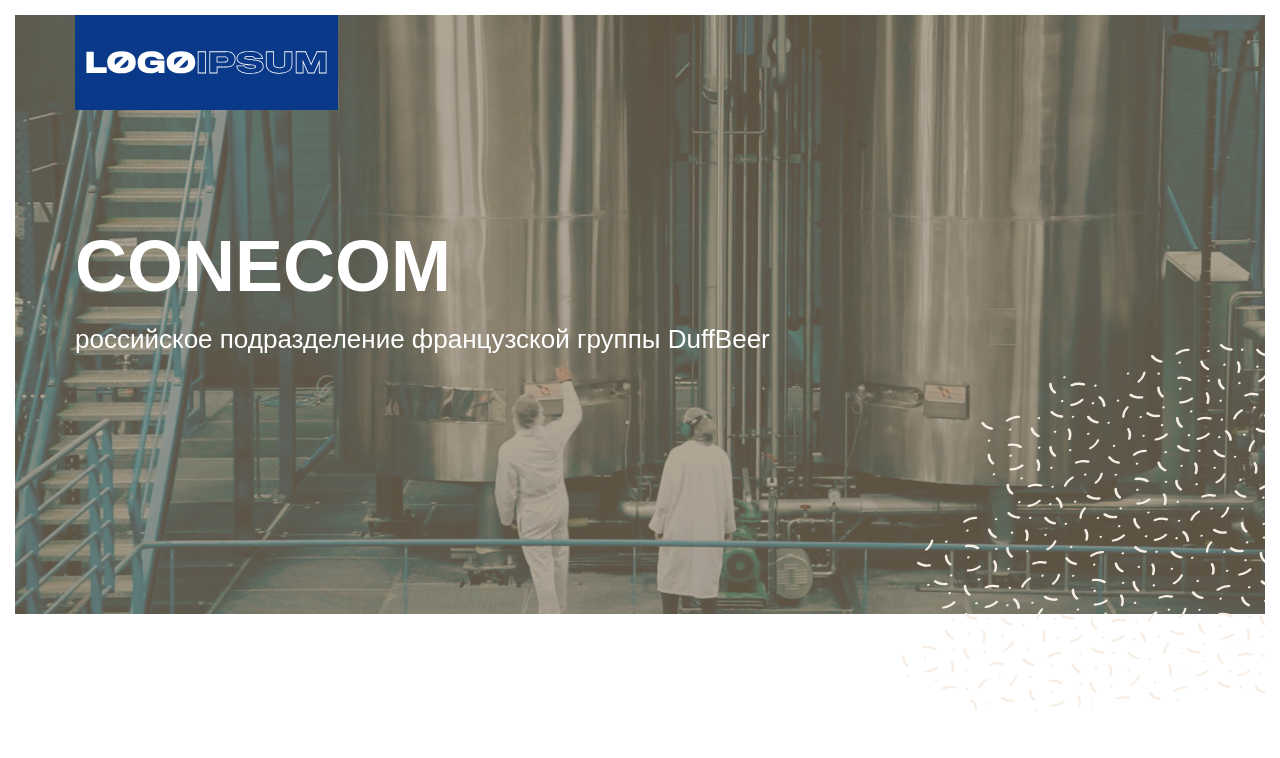
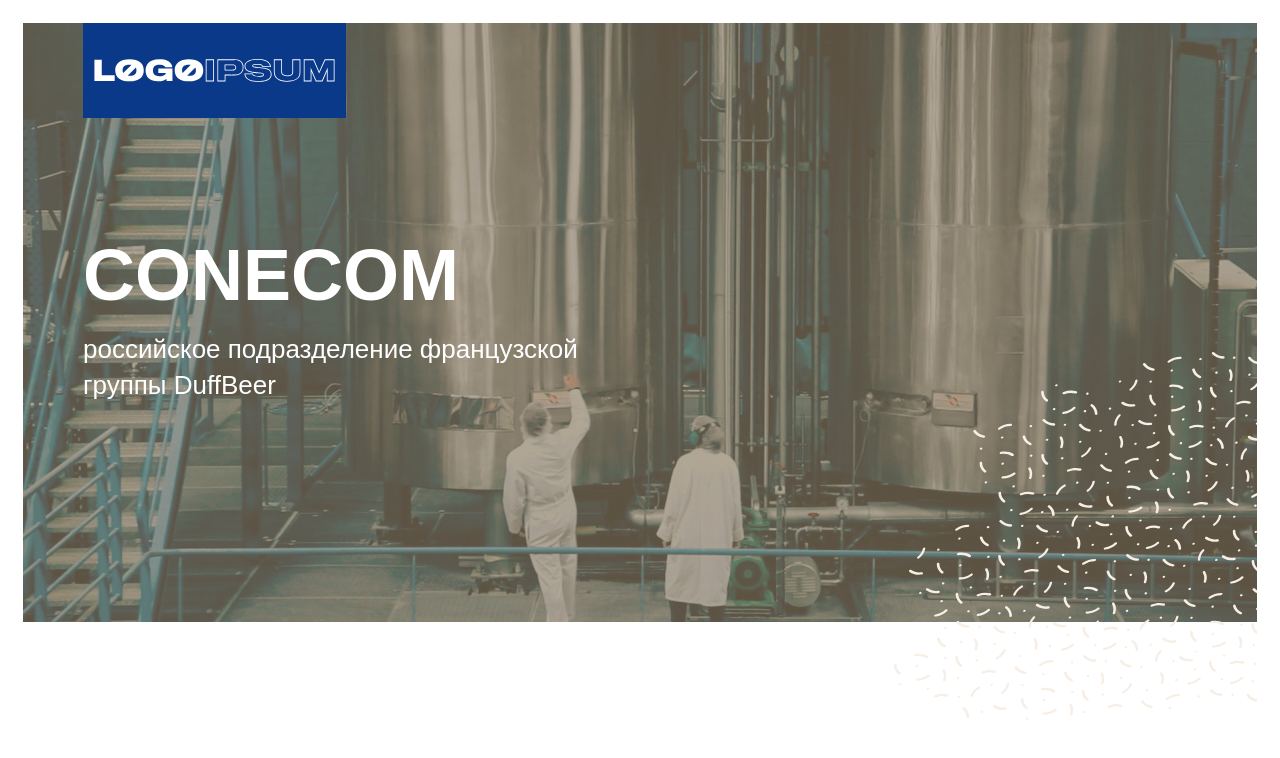
Before and after one commit to Olehouseproduction/conecom, a website built with Vite: page index.html in a window 1280 px wide. Built offline with nearby package versions, Linux system fonts and the light colour scheme.

Commit message:
convert rem to em

```diff
--- a/index.html
+++ b/index.html
@@ -15,7 +15,11 @@
               <img src="images/icons/logo.svg" alt="" class="hero-screen__logo-image" />
             </a>
             <h1 class="hero-screen__title">Conecom</h1>
-            <p class="hero-screen__subtitle">российское подразделение французской группы DuffBeer</p>
+            <p class="hero-screen__subtitle">
+              российское подразделение французской
+              <span><br /></span>
+              группы DuffBeer
+            </p>
           </div>
           <div class="decoration">
             <img src="images/icons/decoration.svg" alt="" />
--- a/style.scss
+++ b/style.scss
@@ -1,82 +1,67 @@
 // reset
-*,
-*::before,
-*::after {
+.page,
+.page * {
   box-sizing: border-box;
 }
 
-body,
-h1,
-h2,
-h3,
-h4,
-p,
-figure,
-blockquote,
-dl,
-dd {
+.page h1,
+.page h2,
+.page h3,
+.page h4,
+.page p,
+.page figure,
+.page blockquote,
+.page dl,
+.page dd {
   margin: 0;
 }
 
-ul[role="list"],
-ol[role="list"] {
+.page ul[role="list"],
+.page ol[role="list"] {
   list-style: none;
 }
 
-html:focus-within {
-  scroll-behavior: smooth;
-}
-
-body {
-  min-height: 100vh;
-  text-rendering: optimizeSpeed;
-}
-
-img,
-picture {
+.page img,
+.page picture {
   max-width: 100%;
   display: block;
 }
 
-input,
-button,
-textarea,
-select {
+.page input,
+.page button,
+.page textarea,
+.page select {
   font: inherit;
 }
 
-//reset-end
+// reset-end
 
-html {
-  font-size: 62.5%; // 1rem = 10px
-}
-
-body {
-  margin: 0;
-}
+.page {
+  display: flex;
+  justify-content: center;
+  // align-items: center;
+  min-height: 100vh;
+  font-size: 10px;
 
   a {
     text-decoration: inherit;
   }
 
-.page {
-  background: #ffffff;
-}
-
   .page__wrapper {
-  max-width: 125rem;
-  margin: 1.5rem;
-  min-width: 30rem;
+    width: 1250px;
+    // max-width: 125em;
+    margin: 1.5em;
+    min-width: 30em;
     position: relative;
   }
 
   ._inner {
-  padding: 0 6rem;
+    padding: 0 6em;
   }
 
   // hero-screen
   .hero-screen {
-  height: 59.9rem;
+    height: 59.9em;
     width: 100%;
     font-family: "Arial";
     font-style: normal;
@@ -91,30 +76,31 @@ a {
 
   .hero-screen__logo-link {
     display: block;
-  margin-bottom: 11.6rem;
+    margin-bottom: 11.6em;
   }
 
   .hero-screen__logo-image {
-  padding: 3.6rem 1.1rem;
+    padding: 3.6em 1.1em;
     background-color: #0a398a;
   }
 
   .hero-screen__title {
     text-transform: uppercase;
-  font-size: 7.2rem;
-  line-height: 8rem;
-  margin-bottom: 1.5rem;
+    font-size: 7.2em;
+    // margin-bottom: 1.5em;
+    margin-bottom: 15px;
   }
 
   .hero-screen__subtitle {
-  font-size: 2.6rem;
-  line-height: 3.6rem;
+    font-size: 2.6em;
+    line-height: 36px;
   }
 
   .decoration {
     position: absolute;
     right: 0;
-  top: 32.9rem;
-  width: 36.3rem;
-  height: 36.8rem;
+    top: 32.9em;
+    width: 36.3em;
+    height: 36.8em;
   }
+}
```
Lines whose indentation alone changed are shown as unchanged.
